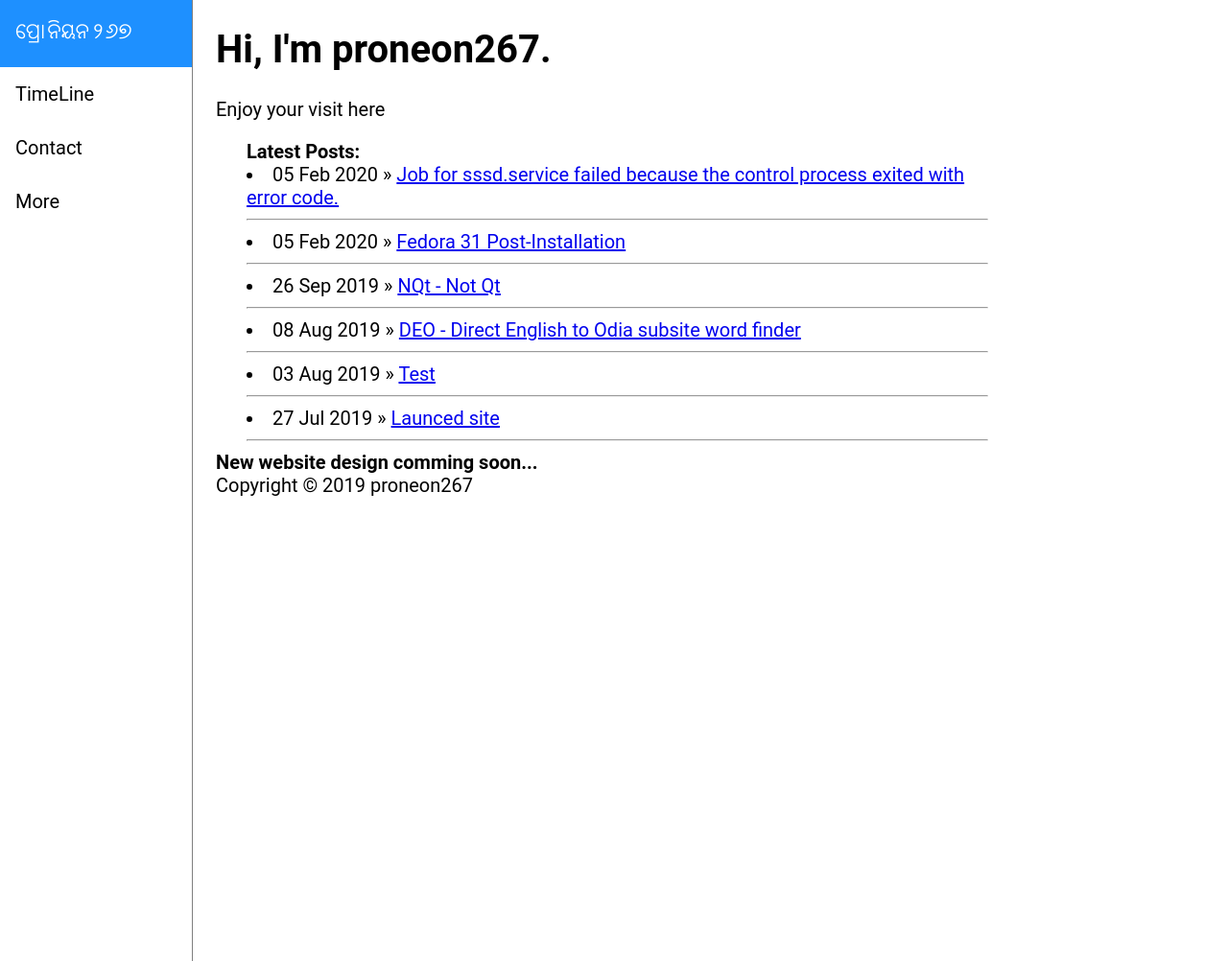
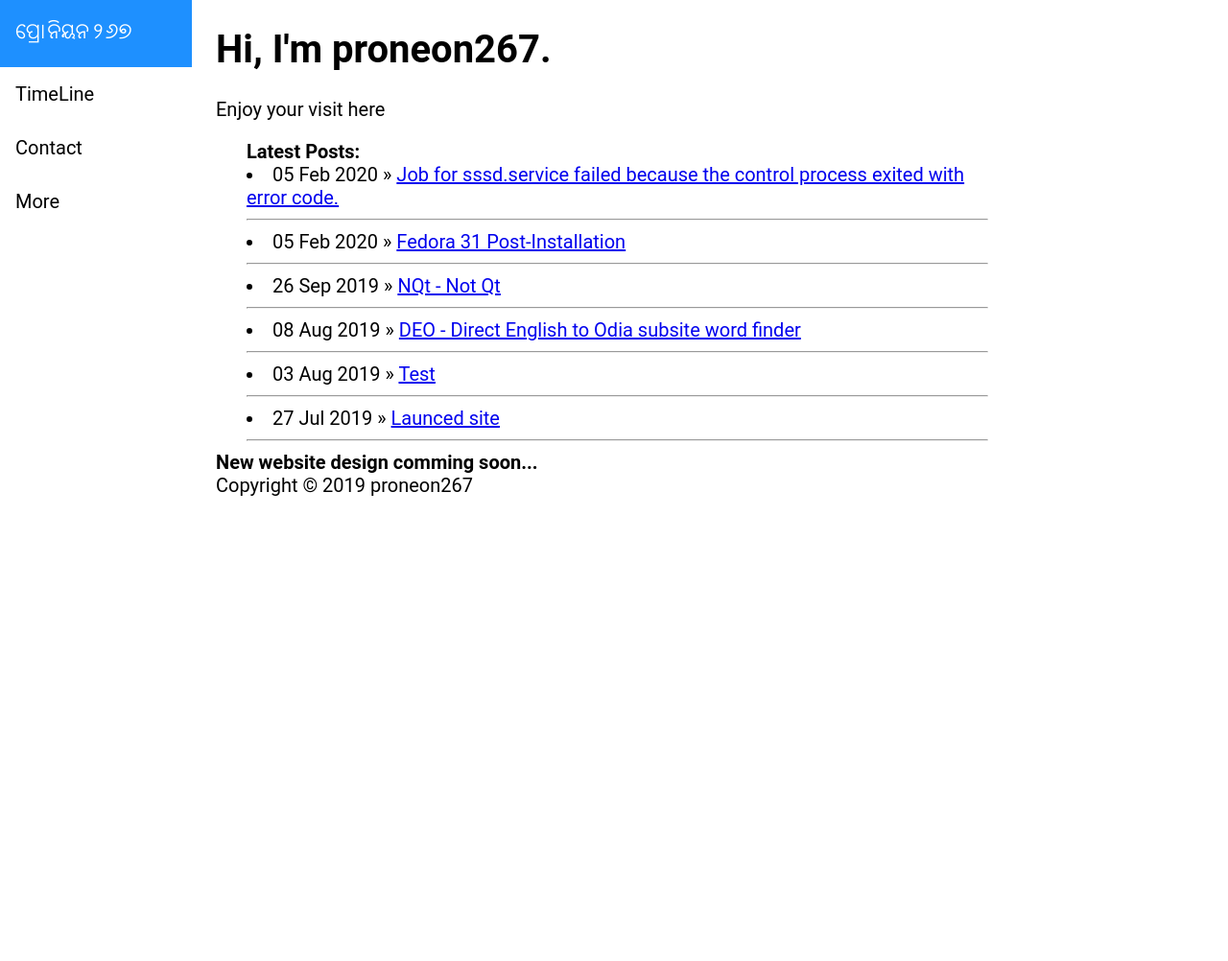
Before and after one commit to proneon267/proneon267.github.io, a Jekyll site: the page built from index.html, in a window 1280 px wide and 1002 px high. Shown: the whole window at 96% size. Built offline with Jekyll 4.4.1, drawn with Linux system fonts in a browser that asks for light colours.

Commit message:
Update default.html

```diff
--- a/_layouts/default.html
+++ b/_layouts/default.html
@@ -64,7 +64,6 @@
         height: 100%;
         overflow: auto;
 	font-size: 20px;
-	border-right: 1px solid grey;
       }
 @media screen and (max-width:600px){
 	.sidebar{
```
